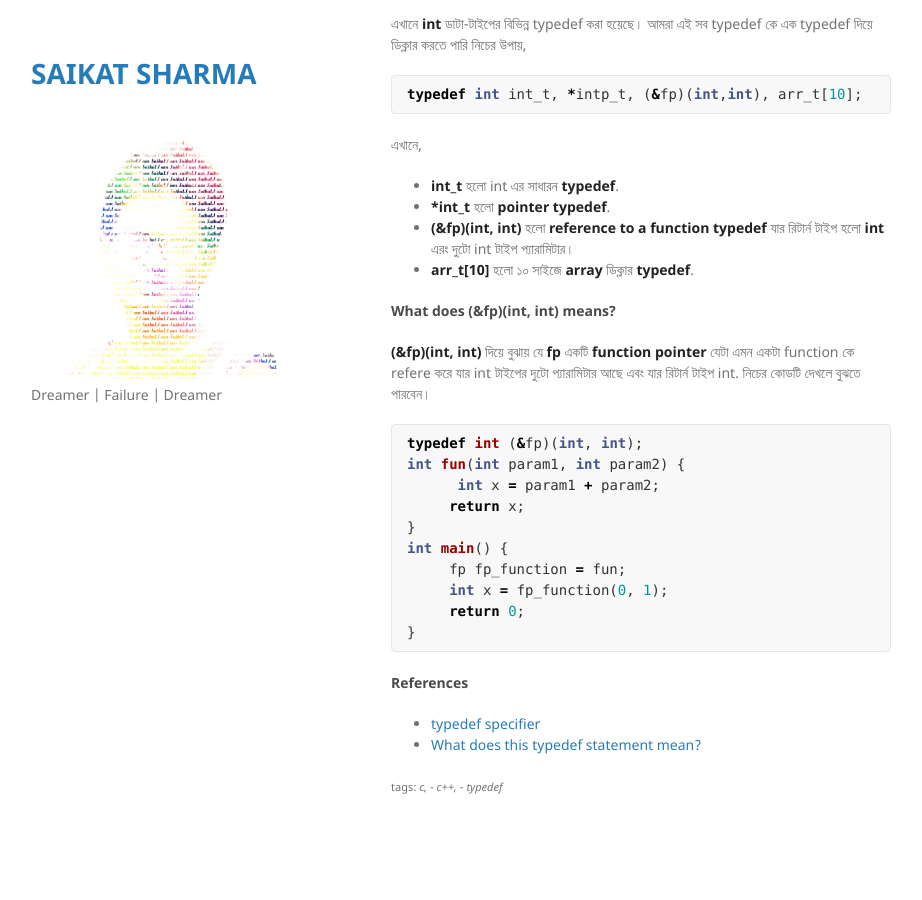
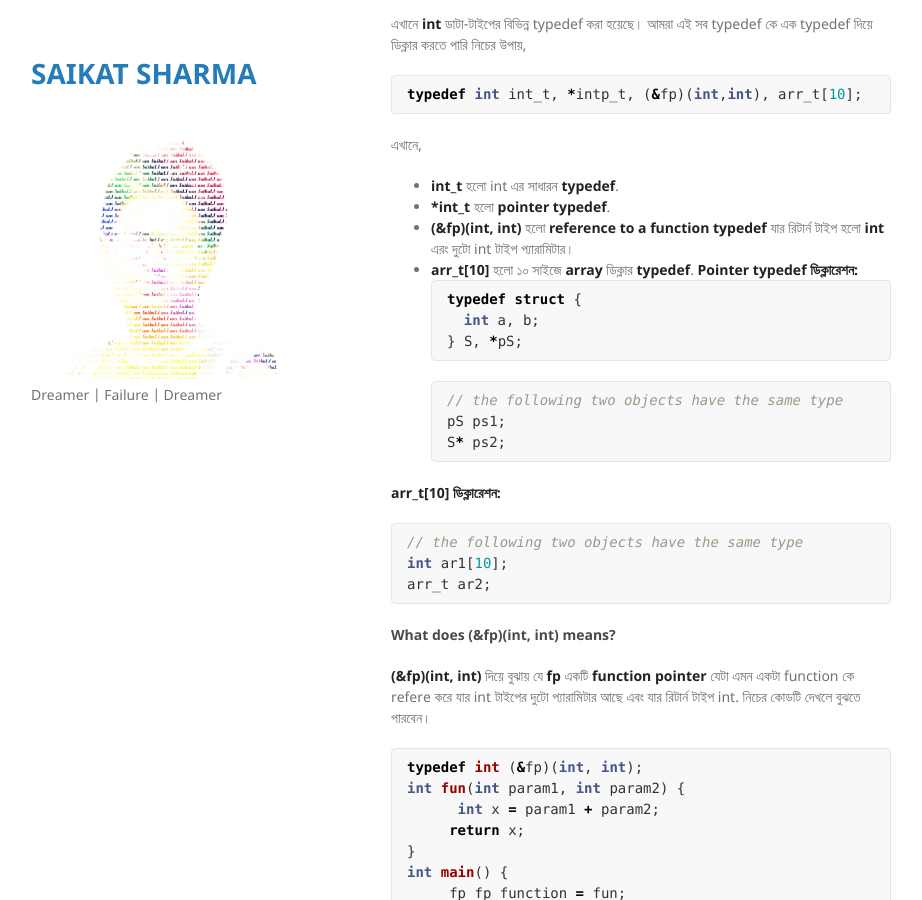
Before and after one commit to Saikat-S/Saikat-S.github.io, a Jekyll site: the page built from _posts/2020-05-25-What-is-typedef.md, in a window 1280 px wide and 900 px high, scrolled down 1514 px. Shown: the whole window, without its empty margins (179-1101 px from the left). Built offline with Jekyll 4.4.1, drawn with Linux system fonts in a browser that asks for light colours; before the commit the page ends 2360 px from its top, so only the background shows below that.

Commit message:
updated what-is-typedef.md

````diff
--- a/_posts/2020-05-25-What-is-typedef.md
+++ b/_posts/2020-05-25-What-is-typedef.md
@@ -69,6 +69,24 @@ typedef int int_t, *intp_t, (&fp)(int,int), arr_t[10];
 - ***int_t** হলো **pointer typedef**.
 - **(&fp)(int, int)**  হলো  **reference to a function typedef** যার রিটার্ন টাইপ হলো **int** এরং দুটো int টাইপ প্যারামিটার।
 - **arr_t[10]** হলো ১০ সাইজে **array** ডিক্লার **typedef**.
+**Pointer typedef ডিক্লারেশন:**
+```c
+typedef struct {
+    int a, b;
+} S, *pS;
+```
+```c
+// the following two objects have the same type
+pS ps1;
+S* ps2;
+```
+
+**arr_t[10] ডিক্লারেশন:**
+```c
+// the following two objects have the same type
+int ar1[10];
+arr_t ar2;
+```
 
 #### What does (&fp)(int, int) means?
 **(&fp)(int, int)** দিয়ে বুঝায় যে **fp** একটি **function pointer** যেটা এমন একটা function কে refere করে যার int টাইপের দুটো প্যারামিটার আছে এবং যার রিটার্ন টাইপ int.
````
Also changed, not shown: 1 other file.
